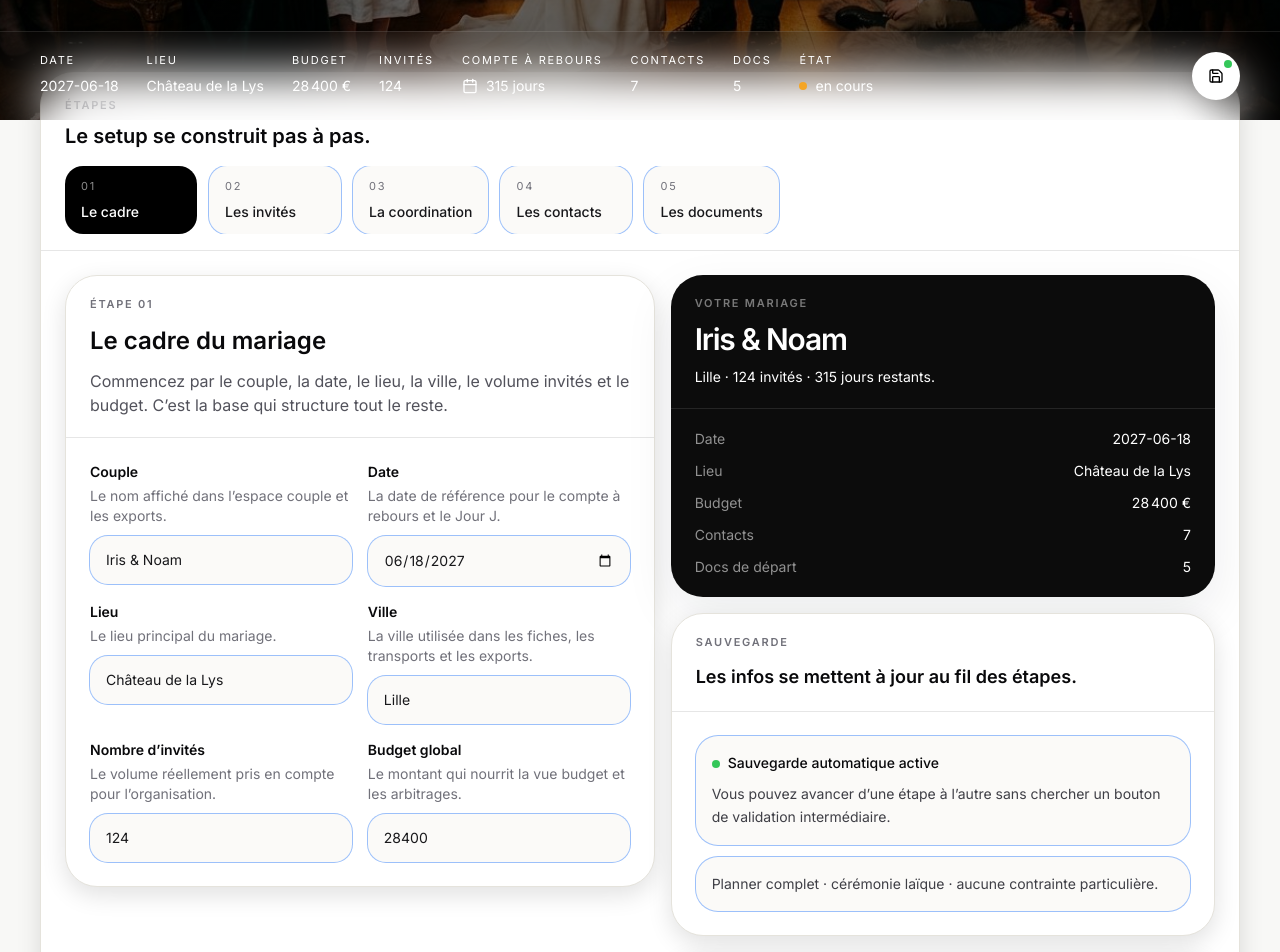
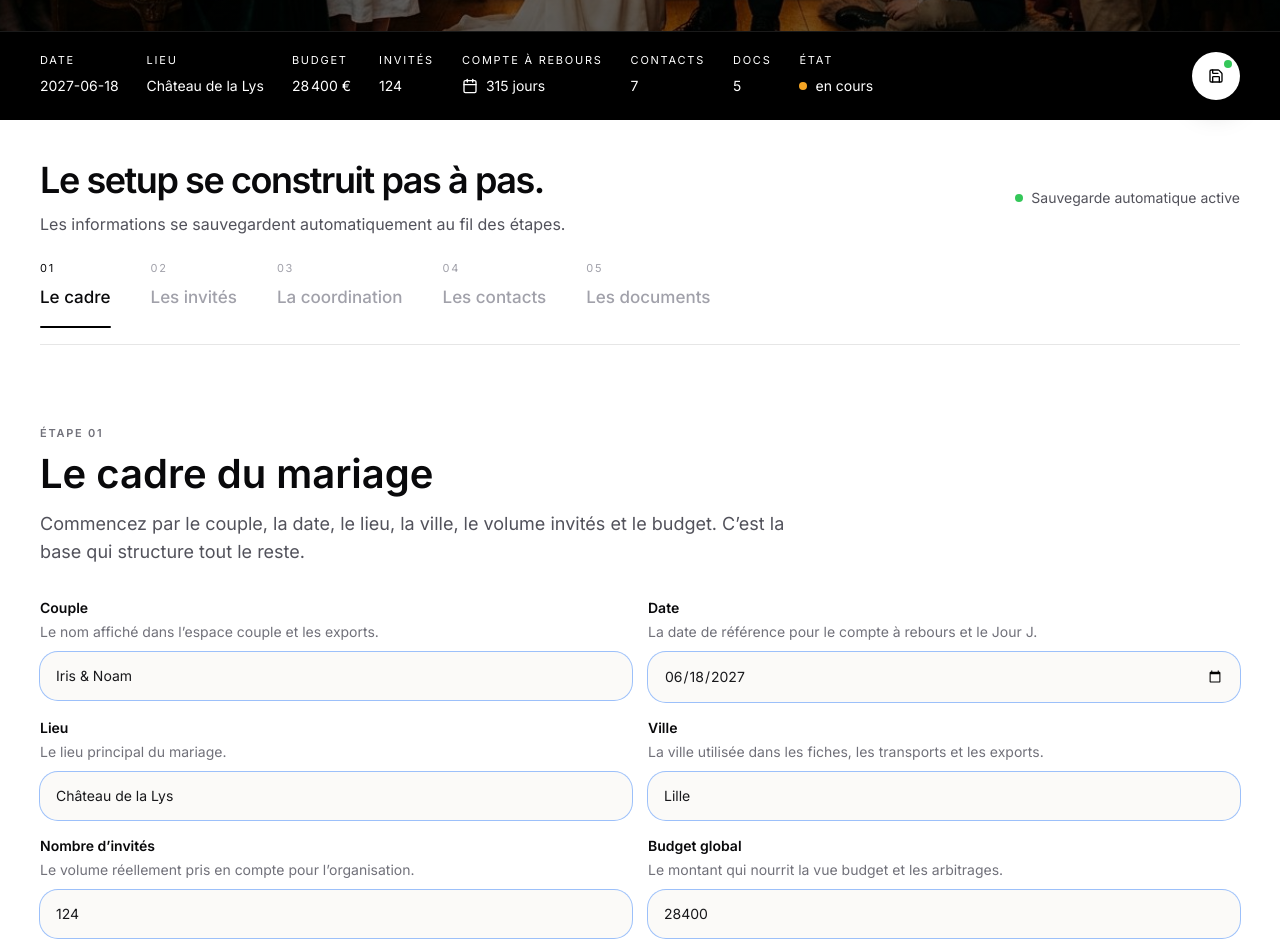
Before and after one commit to mattmezstitchlab/Aime-Cachet, a React (Vite) app: page /setup in a window 1280 px wide. Shown: the part 680-1632 px from the top of the page. Built offline with nearby package versions, Linux system fonts and the light colour scheme.

Commit message:
Flatten setup flow and fixed status bar
Co-authored-by: arena-agent <297053741+arena-agent@users.noreply.github.com>

```diff
--- a/src/components/aime/WeddingTopCapsule.jsx
+++ b/src/components/aime/WeddingTopCapsule.jsx
@@ -119,6 +119,7 @@ export default function WeddingTopCapsule() {
   const profileName = wedding.meta?.couple || "Profil mariage";
   const initials = getInitials(profileName);
   const onLanding = location.pathname === "/";
+  const onSetup = location.pathname === "/setup";
   const supportsRoleSwitch = ROLE_ROUTES.has(location.pathname);
   const activeRole = ROLE_OPTIONS.some((item) => item.id === searchParams.get("role"))
     ? searchParams.get("role")
@@ -165,6 +166,8 @@ export default function WeddingTopCapsule() {
                 </Link>
               </div>
             </>
+          ) : onSetup ? (
+            <div className="shrink-0" />
           ) : (
             <>
               {supportsRoleSwitch && (
--- a/src/pages/WeddingSetup.jsx
+++ b/src/pages/WeddingSetup.jsx
@@ -109,15 +109,7 @@ function buildSetupPayload(form) {
   };
 }
 
-function SetupHero({ summary, countdownDays, activeContacts, selectedDocs, configured, saveState, onForceSave }) {
-  const saveDot = saveState === "saving"
-    ? "bg-[#F5A524]"
-    : saveState === "saved"
-    ? "bg-[#34C759]"
-    : configured
-    ? "bg-[#34C759]"
-    : "bg-white/35";
-
+function SetupHero() {
   return (
     <section id="hero" className="relative min-h-[100svh] overflow-hidden bg-[var(--color-black)] text-white">
       <img src="/landing/hestia.jpg" alt="Créer votre mariage" className="absolute inset-0 h-full w-full object-cover" />
@@ -145,8 +137,21 @@ function SetupHero({ summary, countdownDays, activeContacts, selectedDocs, confi
           </div>
         </div>
       </div>
+    </section>
+  );
+}
 
-      <div className="absolute bottom-0 left-0 right-0 z-20 border-t border-white/10 bg-black/86 backdrop-blur-xl">
+function SetupStatusBar({ summary, countdownDays, activeContacts, selectedDocs, configured, saveState, onForceSave }) {
+  const saveDot = saveState === "saving"
+    ? "bg-[#F5A524]"
+    : saveState === "saved"
+    ? "bg-[#34C759]"
+    : configured
+    ? "bg-[#34C759]"
+    : "bg-white/35";
+
+  return (
+    <div className="fixed bottom-0 left-0 right-0 z-[70] border-t border-white/10 bg-black text-white print:hidden">
       <div className="max-w-[1480px] mx-auto px-5 md:px-8 lg:px-10 py-4 md:py-5 flex items-center justify-between gap-4">
         <div className="overflow-x-auto no-scrollbar flex-1">
           <div className="flex min-w-max gap-5 md:gap-7 text-white/82">
@@ -200,17 +205,23 @@ function SetupHero({ summary, countdownDays, activeContacts, selectedDocs, confi
         </button>
       </div>
     </div>
-    </section>
   );
 }
 
-function SetupStepsHeader({ activeStep, onStepSelect, configured, requestedPath, continueLabel }) {
+function SetupStepsHeader({ activeStep, onStepSelect, configured, requestedPath, continueLabel, saveState }) {
   return (
-    <div className="px-5 md:px-6 pt-5 md:pt-6 pb-4 border-b border-black/8">
-      <div className="flex flex-wrap items-center justify-between gap-4 mb-4">
+    <div className="py-8 md:py-10">
+      <div className="flex flex-wrap items-center justify-between gap-4 mb-6">
         <div>
-          <div className="aime-label text-zinc-500 mb-2">Étapes</div>
-          <div className="text-lg md:text-xl font-semibold text-zinc-950">Le setup se construit pas à pas.</div>
+          <div className="text-3xl md:text-4xl font-display text-zinc-950 leading-[0.96]">Le setup se construit pas à pas.</div>
+          <div className="mt-3 text-sm md:text-base text-zinc-600">
+            Les informations se sauvegardent automatiquement au fil des étapes.
+          </div>
+        </div>
+        <div className="flex items-center gap-3">
+          <div className="text-sm text-zinc-600 inline-flex items-center gap-2">
+            <span className={`w-2 h-2 rounded-full ${saveState === "saving" ? "bg-[#F5A524]" : "bg-[#34C759]"}`} />
+            {saveState === "saving" ? "Sauvegarde en cours" : "Sauvegarde automatique active"}
           </div>
           {configured && (
             <Link to={requestedPath} className="rounded-full bg-black px-5 py-3 text-sm text-white hover:bg-zinc-800 inline-flex items-center gap-2">
@@ -218,18 +229,20 @@ function SetupStepsHeader({ activeStep, onStepSelect, configured, requestedPath,
             </Link>
           )}
         </div>
+      </div>
 
-      <div className="overflow-x-auto no-scrollbar">
-        <div className="flex min-w-max gap-2 md:gap-3">
+      <div className="overflow-x-auto no-scrollbar border-b border-black/8">
+        <div className="flex min-w-max gap-6 md:gap-10">
           {SETUP_STEPS.map((step) => (
             <button
               key={step.id}
               type="button"
               onClick={() => onStepSelect(step.id)}
-              className={`min-w-[132px] rounded-[18px] px-4 py-3 text-left transition-colors ${activeStep === step.id ? "bg-black text-white" : "bg-[#fbfaf8] text-zinc-900 ring-1 ring-black/8 hover:bg-black/[0.03]"}`}
+              className={`pb-4 text-left transition-colors ${activeStep === step.id ? "text-zinc-950" : "text-zinc-400 hover:text-zinc-700"}`}
             >
-              <div className={`text-[11px] uppercase tracking-[0.16em] ${activeStep === step.id ? "text-white/55" : "text-zinc-500"}`}>{step.number}</div>
-              <div className="mt-2 text-sm font-medium">{step.title}</div>
+              <div className="text-[11px] uppercase tracking-[0.16em] mb-2">{step.number}</div>
+              <div className="text-[15px] md:text-[17px] font-medium">{step.title}</div>
+              <div className={`mt-4 h-[2px] rounded-full transition-opacity ${activeStep === step.id ? "bg-black opacity-100" : "bg-transparent opacity-0"}`} />
             </button>
           ))}
         </div>
@@ -238,18 +251,18 @@ function SetupStepsHeader({ activeStep, onStepSelect, configured, requestedPath,
   );
 }
 
-function SectionCard({ title, eyebrow, intro, children, action = null }) {
+function SectionPanel({ eyebrow, title, intro, children, action = null }) {
   return (
-    <section className="aime-card-light rounded-[32px] overflow-hidden">
-      <div className="px-5 md:px-6 py-5 border-b border-black/8 flex items-start justify-between gap-4">
-        <div className="max-w-2xl">
+    <section className="py-8 md:py-10">
+      <div className="flex items-start justify-between gap-4">
+        <div className="max-w-3xl">
           {eyebrow && <div className="aime-label text-zinc-500 mb-3">{eyebrow}</div>}
-          <h2 className="text-zinc-950 text-xl md:text-2xl font-semibold">{title}</h2>
-          {intro && <p className="text-sm md:text-base text-zinc-600 mt-3 leading-relaxed">{intro}</p>}
+          <h2 className="text-zinc-950 text-[2rem] md:text-[2.5rem] leading-[1] font-semibold">{title}</h2>
+          {intro && <p className="text-base md:text-lg text-zinc-600 mt-4 leading-[1.7] max-w-3xl">{intro}</p>}
         </div>
         {action}
       </div>
-      <div className="p-5 md:p-6">{children}</div>
+      <div className="mt-8">{children}</div>
     </section>
   );
 }
@@ -361,77 +374,30 @@ function DocCard({ active, label, description, badge, onClick }) {
   );
 }
 
-function SummaryPanel({
-  summary,
-  countdownDays,
-  selectedDocs,
-  activeContacts,
-  coordinationLabel,
-  ceremonyLabel,
-  guestBadges,
-  configured,
-  requestedPath,
-  continueLabel,
-  saveState,
-}) {
+function FooterSpaces({ configured, requestedPath, continueLabel, coordinationLabel, ceremonyLabel, guestBadges }) {
   return (
-    <div className="space-y-4 xl:sticky xl:top-24">
-      <section className="rounded-[32px] overflow-hidden bg-[var(--color-black)] text-white shadow-[0_18px_50px_rgba(15,23,42,0.08)]">
-        <div className="px-5 md:px-6 py-5 border-b border-white/10">
-          <div className="aime-label text-white/45 mb-3">Votre mariage</div>
-          <div className="text-3xl font-display leading-[1.02]">{summary.couple}</div>
-          <p className="mt-3 text-sm text-white/62 leading-relaxed">
-            {summary.city} · {summary.guests} invités · {countdownDays} jours restants.
+    <section className="py-8 md:py-10 border-t border-black/8">
+      <div className="grid gap-6 lg:grid-cols-[1fr_auto] items-center">
+        <div>
+          <div className="aime-label text-zinc-500 mb-3">Après validation</div>
+          <div className="text-xl font-semibold text-zinc-950">Les espaces qui s’ouvrent ensuite.</div>
+          <p className="mt-3 text-sm md:text-base text-zinc-600 leading-relaxed">
+            {coordinationLabel} · cérémonie {ceremonyLabel.toLowerCase()} · {guestBadges.length ? guestBadges.join(" · ") : "aucune contrainte particulière"}.
           </p>
         </div>
-        <div className="px-5 md:px-6 py-5 space-y-3 text-sm">
-          <div className="flex items-center justify-between gap-3"><span className="text-white/55">Date</span><span>{summary.dateLabel}</span></div>
-          <div className="flex items-center justify-between gap-3"><span className="text-white/55">Lieu</span><span className="text-right">{summary.venue}</span></div>
-          <div className="flex items-center justify-between gap-3"><span className="text-white/55">Budget</span><span>{summary.budgetLabel}</span></div>
-          <div className="flex items-center justify-between gap-3"><span className="text-white/55">Contacts</span><span>{activeContacts}</span></div>
-          <div className="flex items-center justify-between gap-3"><span className="text-white/55">Docs de départ</span><span>{selectedDocs}</span></div>
+        {configured && (
+          <Link to={requestedPath} className="rounded-full bg-black px-5 py-3 text-sm text-white hover:bg-zinc-800 inline-flex items-center gap-2">
+            Continuer vers {continueLabel}
+          </Link>
+        )}
       </div>
-      </section>
-
-      <section className="aime-card-light rounded-[32px] overflow-hidden">
-        <div className="px-5 md:px-6 py-5 border-b border-black/8">
-          <div className="aime-label text-zinc-500 mb-3">Sauvegarde</div>
-          <div className="text-lg font-semibold text-zinc-950">Les infos se mettent à jour au fil des étapes.</div>
-        </div>
-        <div className="p-5 md:p-6 space-y-3">
-          <div className="rounded-[22px] bg-[#fbfaf8] p-4 ring-1 ring-black/8 text-sm text-zinc-700 leading-relaxed">
-            <div className="inline-flex items-center gap-2 font-medium text-zinc-950">
-              <span className={`w-2 h-2 rounded-full ${saveState === "saving" ? "bg-[#F5A524]" : "bg-[#34C759]"}`} />
-              {saveState === "saving" ? "Sauvegarde en cours" : "Sauvegarde automatique active"}
-            </div>
-            <p className="mt-2">Vous pouvez avancer d’une étape à l’autre sans chercher un bouton de validation intermédiaire.</p>
-          </div>
-          <div className="rounded-[22px] bg-[#fbfaf8] p-4 ring-1 ring-black/8 text-sm text-zinc-700 leading-relaxed">
-            {coordinationLabel} · cérémonie {ceremonyLabel.toLowerCase()} · {guestBadges.length ? guestBadges.join(" · ") : "aucune contrainte particulière"}.
-          </div>
-        </div>
-      </section>
-
-      <section className="aime-card-light rounded-[32px] overflow-hidden">
-        <div className="px-5 md:px-6 py-5 border-b border-black/8">
-          <div className="aime-label text-zinc-500 mb-3">Après validation</div>
-          <div className="text-lg font-semibold text-zinc-950">Les espaces qui s’ouvrent.</div>
-        </div>
-        <div className="p-5 md:p-6 space-y-3">
-          <div className="grid grid-cols-2 gap-2 text-sm text-zinc-700">
+      <div className="grid grid-cols-2 md:grid-cols-4 gap-2 mt-5 text-sm text-zinc-700">
         <div className="rounded-[18px] bg-[#fbfaf8] px-3 py-2 ring-1 ring-black/8">Espace couple</div>
         <div className="rounded-[18px] bg-[#fbfaf8] px-3 py-2 ring-1 ring-black/8">Invités</div>
         <div className="rounded-[18px] bg-[#fbfaf8] px-3 py-2 ring-1 ring-black/8">Prestataires</div>
         <div className="rounded-[18px] bg-[#fbfaf8] px-3 py-2 ring-1 ring-black/8">Point Zéro</div>
       </div>
-          {configured && (
-            <Link to={requestedPath} className="w-full rounded-full bg-black px-5 py-3.5 text-sm text-white inline-flex items-center justify-center gap-2 hover:bg-zinc-800">
-              Continuer vers {continueLabel}
-            </Link>
-          )}
-        </div>
     </section>
-    </div>
   );
 }
 
@@ -497,7 +463,7 @@ export default function WeddingSetup() {
     speeches: summary.speeches,
   }, form.orchestration), [form.orchestration, summary.children, summary.pmr, summary.specialMeals, summary.speeches]);
 
-  const persistSetup = ({ notify = false, redirect = false } = {}) => {
+  const persistSetup = ({ notify = false } = {}) => {
     const next = configureWeddingInState(stateRef.current, buildSetupPayload(formRef.current));
     stateRef.current = next;
     setState(next);
@@ -506,10 +472,6 @@ export default function WeddingSetup() {
 
     if (notify) {
       toast.success(next.setup?.completed ? "Setup enregistré" : "Mariage initialisé");
-    }
-
-    if (redirect) {
-      navigate(requestedPath, { replace: true });
     }
   };
 
@@ -616,10 +578,15 @@ export default function WeddingSetup() {
     }));
   };
 
+  const handleSubmit = (event) => {
+    event.preventDefault();
+    persistSetup({ notify: true });
+  };
+
   const renderActiveStep = () => {
     if (activeStep === "cadre") {
       return (
-        <SectionCard
+        <SectionPanel
           title="Le cadre du mariage"
           eyebrow="Étape 01"
           intro="Commencez par le couple, la date, le lieu, la ville, le volume invités et le budget. C’est la base qui structure tout le reste."
@@ -644,13 +611,13 @@ export default function WeddingSetup() {
               <Input type="number" min="0" step="100" value={form.budgetEnvelope} onChange={(event) => updateField("budgetEnvelope", event.target.value)} placeholder="28400" />
             </Field>
           </div>
-        </SectionCard>
+        </SectionPanel>
       );
     }
 
     if (activeStep === "invites") {
       return (
-        <SectionCard
+        <SectionPanel
           title="Le profil des invités"
           eyebrow="Étape 02"
           intro="On ne vous demande pas tout. Seulement les informations qui changent vraiment la logistique, le service et le rythme de la journée."
@@ -669,13 +636,13 @@ export default function WeddingSetup() {
               <Input type="number" min="0" value={form.guestsProfile.speeches} onChange={(event) => updateGuestsProfile("speeches", event.target.value)} placeholder="0" />
             </Field>
           </div>
-        </SectionCard>
+        </SectionPanel>
       );
     }
 
     if (activeStep === "coordination") {
       return (
-        <SectionCard
+        <SectionPanel
           title="La coordination de base"
           eyebrow="Étape 03"
           intro="Posez ici le niveau d’accompagnement souhaité, le type de cérémonie et les besoins qui pèsent vraiment sur l’organisation."
@@ -732,13 +699,13 @@ export default function WeddingSetup() {
               />
             </div>
           </div>
-        </SectionCard>
+        </SectionPanel>
       );
     }
 
     if (activeStep === "contacts") {
       return (
-        <SectionCard
+        <SectionPanel
           title="Les contacts qui comptent"
           eyebrow="Étape 04"
           intro="Renseignez d’abord les personnes qui devront être appelées vite ou valider quelque chose. Le reste pourra venir ensuite."
@@ -754,12 +721,12 @@ export default function WeddingSetup() {
               />
             ))}
           </div>
-        </SectionCard>
+        </SectionPanel>
       );
     }
 
     return (
-      <SectionCard
+      <SectionPanel
         title="Les documents de départ"
         eyebrow="Étape 05"
         intro="Choisissez seulement la base crédible dès aujourd’hui. Le reste pourra apparaître plus tard, quand il deviendra réellement utile."
@@ -786,13 +753,14 @@ export default function WeddingSetup() {
             />
           ))}
         </div>
-      </SectionCard>
+      </SectionPanel>
     );
   };
 
   return (
-    <div className="min-h-screen bg-[var(--color-warm-white)] text-[var(--color-text-primary)] overflow-x-hidden">
-      <SetupHero
+    <div className="min-h-screen bg-white text-[var(--color-text-primary)] overflow-x-hidden">
+      <SetupHero />
+      <SetupStatusBar
         summary={summary}
         countdownDays={countdownDays}
         activeContacts={activeContacts}
@@ -802,36 +770,28 @@ export default function WeddingSetup() {
         onForceSave={() => persistSetup({ notify: true })}
       />
 
-      <main id="setup-form" className="max-w-[1480px] mx-auto px-5 md:px-8 lg:px-10 -mt-10 md:-mt-12 relative z-10 pb-16 md:pb-20">
-        <div className="aime-card-light rounded-[34px] overflow-hidden shadow-[0_18px_50px_rgba(15,23,42,0.08)]">
+      <main id="setup-form" className="bg-white pb-28 md:pb-32">
+        <form id="wedding-setup-form" onSubmit={handleSubmit} className="max-w-[1480px] mx-auto px-5 md:px-8 lg:px-10">
           <SetupStepsHeader
             activeStep={activeStep}
             onStepSelect={setActiveStep}
             configured={configured}
             requestedPath={requestedPath}
             continueLabel={continueLabel}
+            saveState={saveState}
           />
 
-          <div className="grid gap-4 xl:grid-cols-[1.04fr_0.96fr] items-start p-5 md:p-6">
-            <div className="space-y-4">
           {renderActiveStep()}
-            </div>
 
-            <SummaryPanel
-              summary={summary}
-              countdownDays={countdownDays}
-              selectedDocs={selectedDocs}
-              activeContacts={activeContacts}
+          <FooterSpaces
+            configured={configured}
+            requestedPath={requestedPath}
+            continueLabel={continueLabel}
             coordinationLabel={coordinationLabel}
             ceremonyLabel={ceremonyLabel}
             guestBadges={guestBadges}
-              configured={configured}
-              requestedPath={requestedPath}
-              continueLabel={continueLabel}
-              saveState={saveState}
           />
-          </div>
-        </div>
+        </form>
       </main>
     </div>
   );
```
Lines whose indentation alone changed are shown as unchanged.
